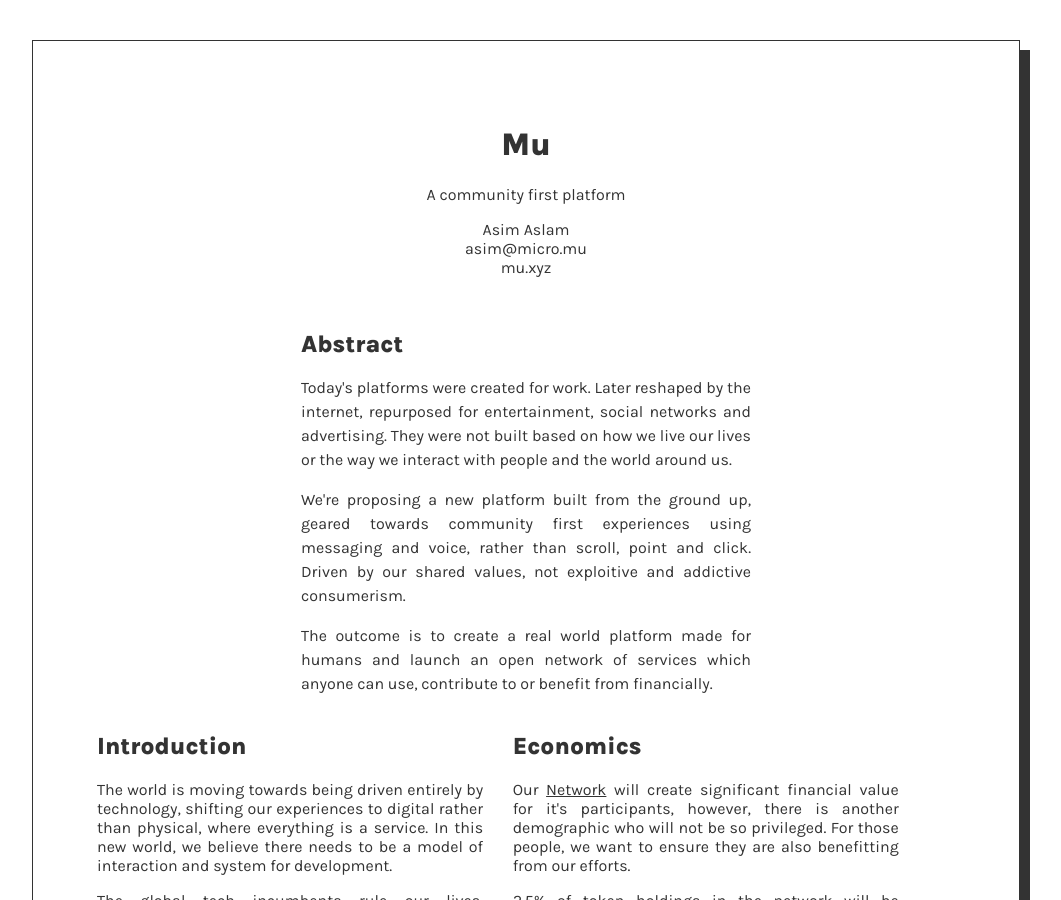
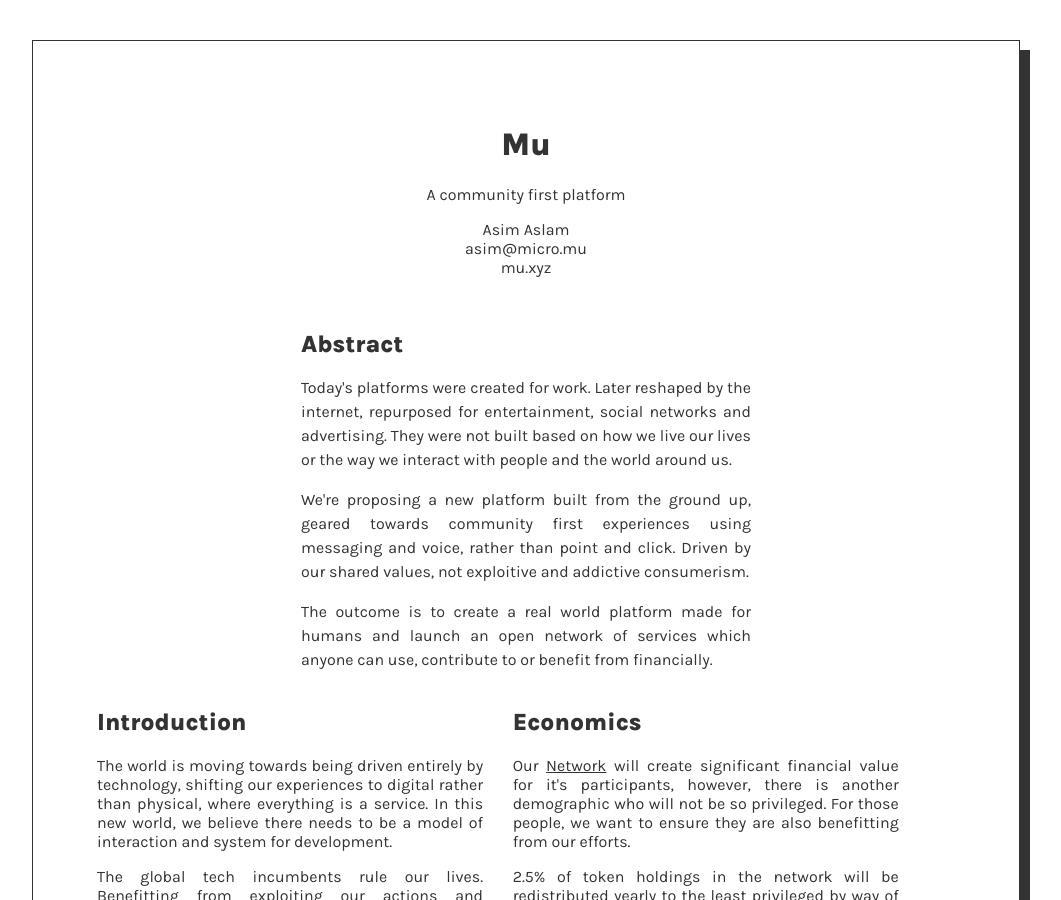
Before and after one commit to muxyz/website, a Jekyll site: the page built from paper.md, in a window 1280 px wide and 900 px high. Shown: the whole window, without its empty margins (114-1175 px from the left). Built offline with Jekyll 4.4.1, drawn with Linux system fonts in a browser that asks for light colours.

Commit message:
Update paper.md

```diff
--- a/paper.md
+++ b/paper.md
@@ -16,7 +16,7 @@
 our lives or the way we interact with people and the world around us.
 </p>
 
-<p>We're proposing a new platform built from the ground up, geared towards community first experiences using messaging and voice, rather than scroll, point and click. Driven by our shared values, not exploitive and addictive consumerism.
+<p>We're proposing a new platform built from the ground up, geared towards community first experiences using messaging and voice, rather than point and click. Driven by our shared values, not exploitive and addictive consumerism.
 </p>
 
 <p>The outcome is to create a real world platform made for humans and launch an open network of services
```
